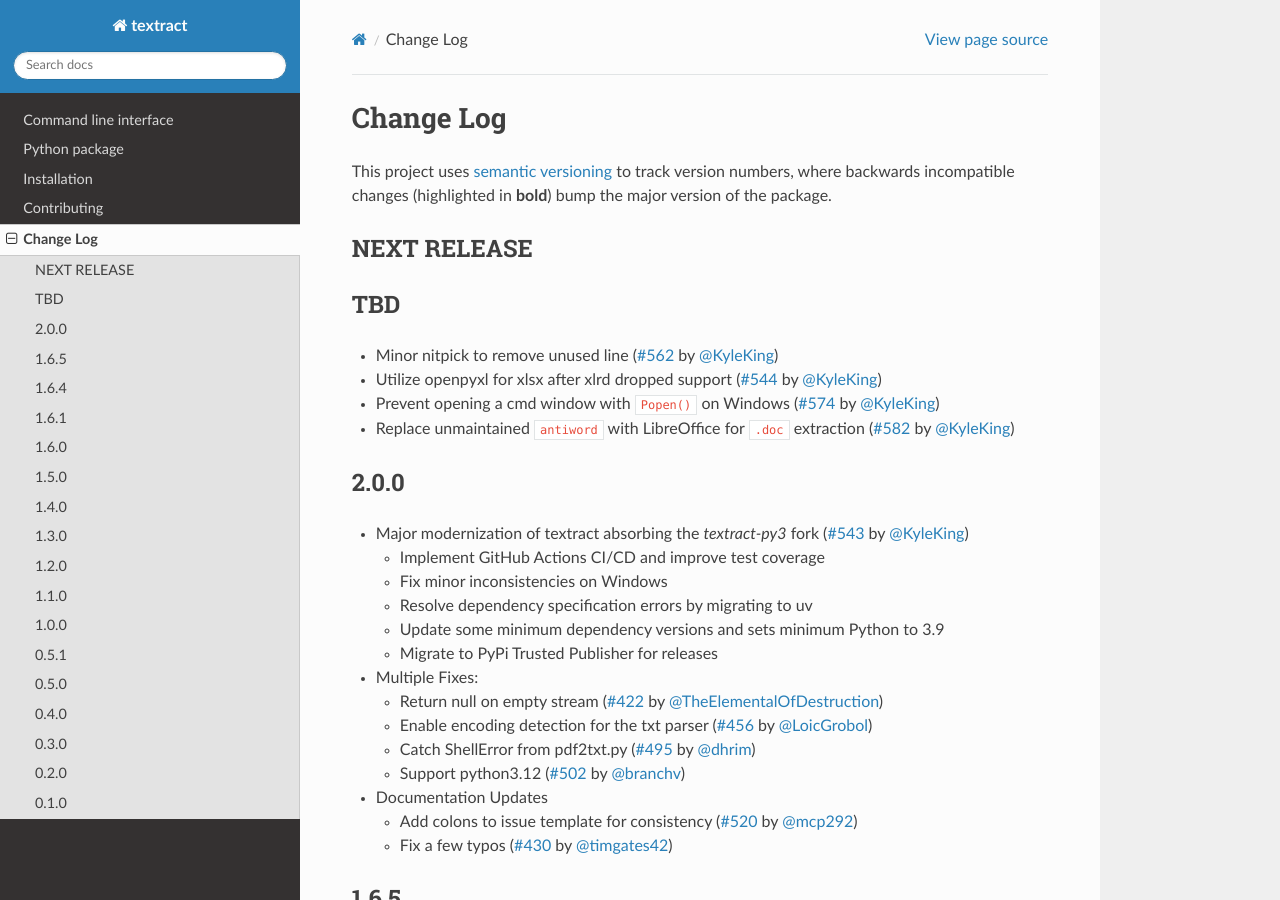
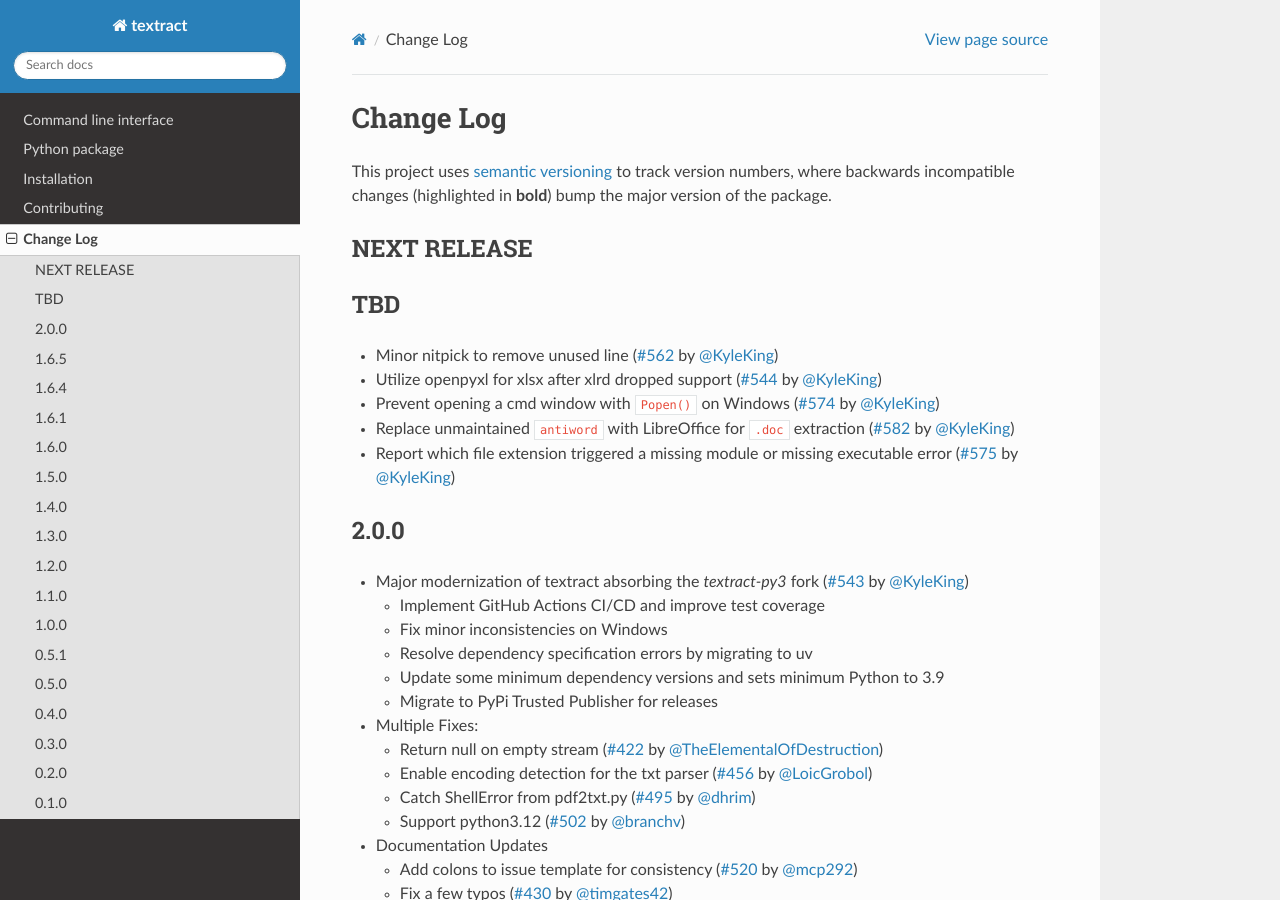
Before and after one commit to deanmalmgren/textract, a Sphinx documentation site: the page built from docs/changelog.rst, in a window 1280 px wide and 900 px high. Built offline with Sphinx 7.4.7 and the Read the Docs theme 3.1.0, drawn with Linux system fonts in a browser that asks for light colours.

Commit message:
docs: update changelog entry

```diff
--- a/docs/changelog.rst
+++ b/docs/changelog.rst
@@ -17,6 +17,7 @@
 * Utilize openpyxl for xlsx after xlrd dropped support (`#544`_ by `@KyleKing`_)
 * Prevent opening a cmd window with ``Popen()`` on Windows (`#574`_ by `@KyleKing`_)
 * Replace unmaintained ``antiword`` with LibreOffice for ``.doc`` extraction (`#582`_ by `@KyleKing`_)
+* Report which file extension triggered a missing module or missing executable error (`#575`_ by `@KyleKing`_)
 
 2.0.0
 -------------------
@@ -401,4 +402,5 @@
 .. _#559: https://github.com/deanmalmgren/textract/pull/559
 .. _#562: https://github.com/deanmalmgren/textract/pull/562
 .. _#574: https://github.com/deanmalmgren/textract/pull/574
+.. _#575: https://github.com/deanmalmgren/textract/pull/575
 .. _#582: https://github.com/deanmalmgren/textract/pull/582
```
